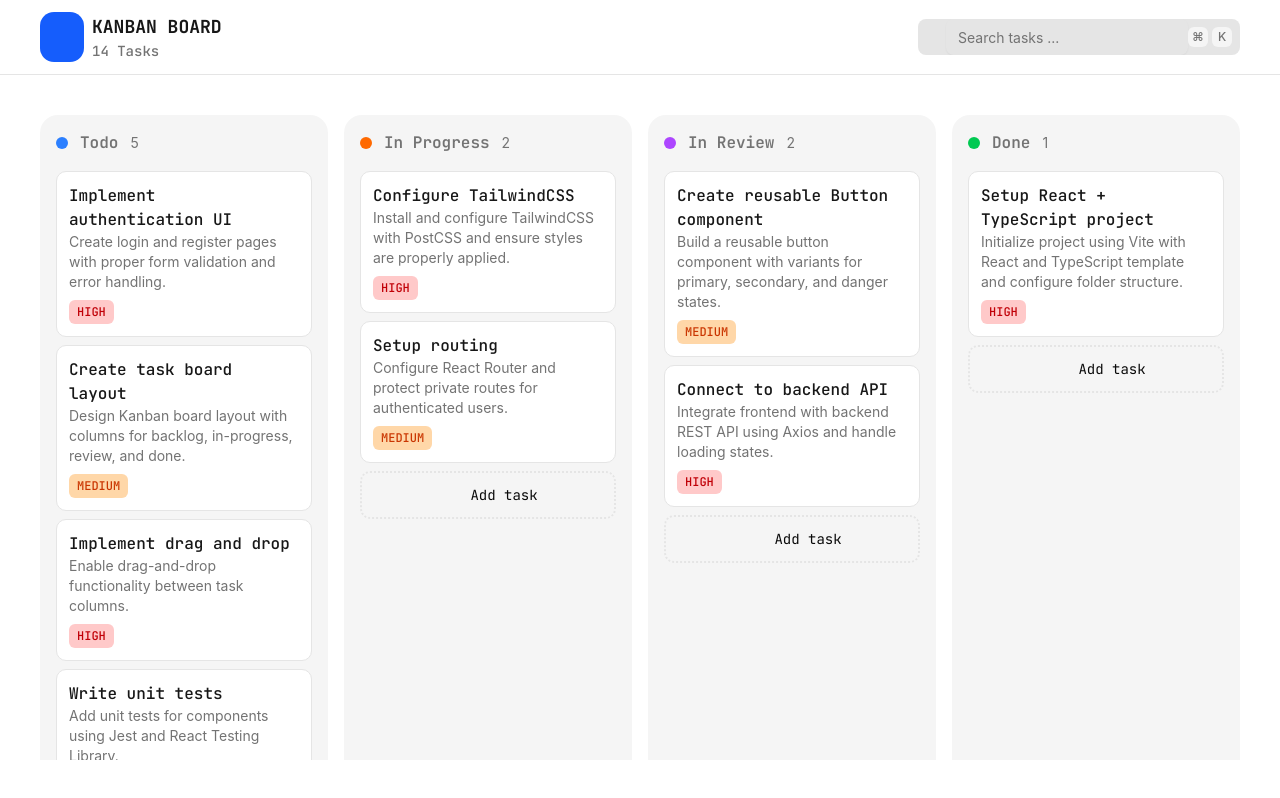
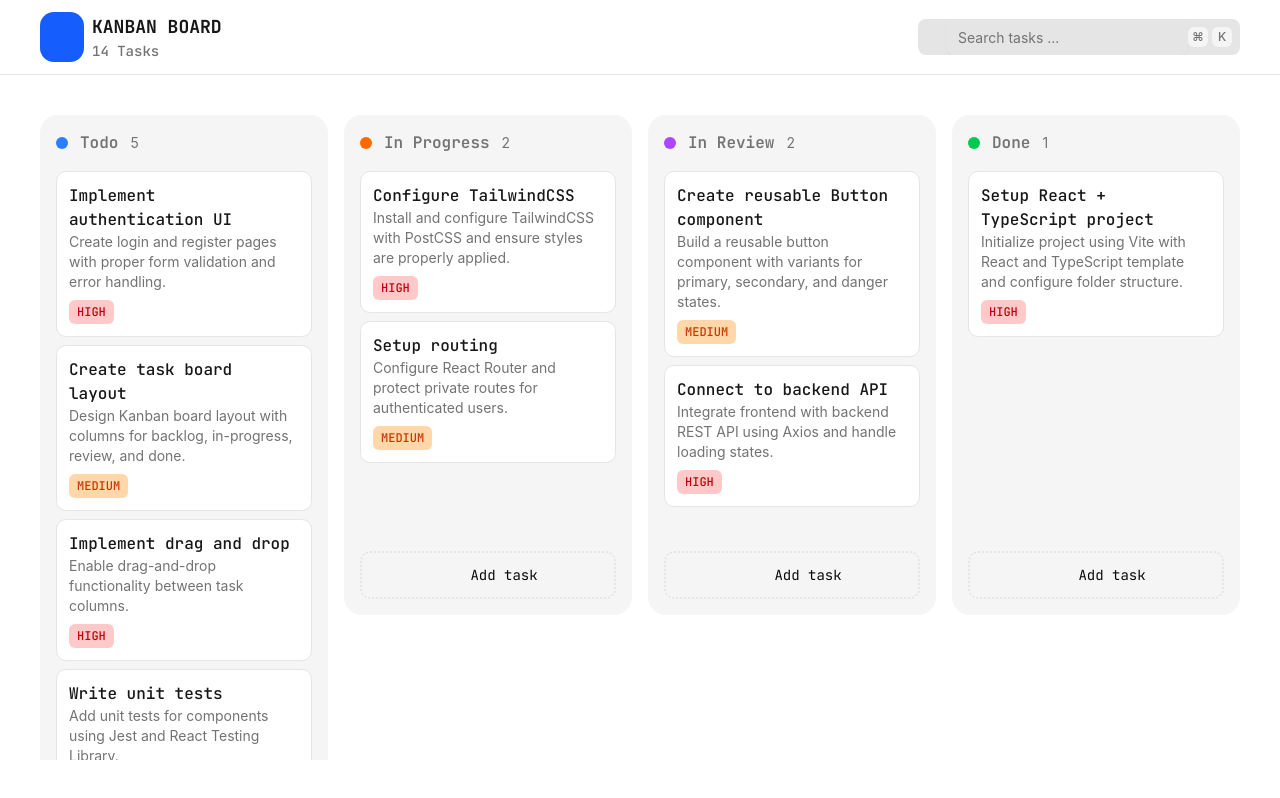
Before and after one commit to MostafaHussien2000/kanban-board, a React (Vite) app: page / in a window 1280 px wide. Built offline with nearby package versions, Linux system fonts and the light colour scheme; data requests are answered from the project's data file; some icons are missing.

Commit message:
implemeted drag and drop functionality

```diff
--- a/package.json
+++ b/package.json
@@ -11,6 +11,9 @@
     "preview": "vite preview"
   },
   "dependencies": {
+    "@dnd-kit/core": "^6.3.1",
+    "@dnd-kit/modifiers": "^9.0.0",
+    "@dnd-kit/sortable": "^10.0.0",
     "@hookform/resolvers": "^5.2.2",
     "@solar-icons/react-perf": "^2.1.0",
     "@tailwindcss/vite": "^4.2.1",
--- a/src/components/project/add-task-form/add-task-form.tsx
+++ b/src/components/project/add-task-form/add-task-form.tsx
@@ -43,15 +43,28 @@ export default function AddTaskForm({ close }: AddTaskFormProps) {
     resolver: zodResolver(taskSchema),
   });
 
-  const { createMutation } = useTasks();
+  const { createMutation, data: tasksData } = useTasks();
 
   const handleFormSubmission = form.handleSubmit((data) => {
-    createMutation.mutate(data as Omit<Task, "id">, {
-      onSuccess: () => {
-        close();
-        form.reset();
+    const tasks = tasksData?.data ?? [];
+    const columnTasks = tasks.filter((t) => t.status === data.status);
+    const maxOrder = columnTasks.reduce(
+      (max, t) => (t.order > max ? t.order : max),
+      0,
+    );
+
+    createMutation.mutate(
+      {
+        ...data,
+        order: maxOrder + 1000,
+      } as Omit<Task, "id">,
+      {
+        onSuccess: () => {
+          close();
+          form.reset();
+        },
       },
-    });
+    );
   });
 
   useEffect(() => {
--- a/src/components/project/kanban-baord/kanban-board.tsx
+++ b/src/components/project/kanban-baord/kanban-board.tsx
@@ -4,15 +4,142 @@ import type { TaskStatus } from "@/types/task";
 import KanbanColumn from "../kanban-column/kanban-column";
 import { useTasks } from "@/hooks/useTasks";
 import AddTaskForm from "../add-task-form/add-task-form";
-import { useState } from "react";
+import { arrayMove } from "@dnd-kit/sortable";
+import { useState, useMemo } from "react";
+import {
+  DndContext,
+  PointerSensor,
+  useSensor,
+  useSensors,
+  type DragEndEvent,
+  DragOverlay,
+  closestCorners,
+  defaultDropAnimationSideEffects,
+  type DragStartEvent,
+  type DragOverEvent,
+} from "@dnd-kit/core";
+import TaskCard from "../task-card/task-card";
+import type { Task } from "@/types/task";
 
 export default function KanbanBoard() {
-  const { data, isLoading, isError } = useTasks();
+  const { data, isLoading, isError, updateMutation } = useTasks();
 
   const [addNewTaskFormTogge, setAddNewTaskFormToggle] =
     useState<boolean>(false);
+  const [activeId, setActiveId] = useState<string | null>(null);
+  const [localTasks, setLocalTasks] = useState<Task[]>([]);
 
-  const tasks = data?.data ?? [];
+  const tasks = useMemo(() => {
+    if (activeId) return localTasks;
+    return (data?.data ?? []).sort((a, b) => a.order - b.order);
+  }, [data?.data, activeId, localTasks]);
+
+  const sensors = useSensors(
+    useSensor(PointerSensor, {
+      activationConstraint: {
+        distance: 0,
+      },
+    }),
+  );
+
+  const handleDragStart = (event: DragStartEvent) => {
+    const currentTasks = (data?.data ?? []).sort((a, b) => a.order - b.order);
+    setLocalTasks(currentTasks);
+    setActiveId(event.active.id as string);
+  };
+
+  const handleDragOver = (event: DragOverEvent) => {
+    const { active, over } = event;
+    if (!over) return;
+
+    const activeId = active.id;
+    const overId = over.id;
+
+    if (activeId === overId) return;
+
+    const activeTask = localTasks.find((t) => t.id === activeId);
+    if (!activeTask) return;
+
+    const overTask = localTasks.find((t) => t.id === overId);
+    const isOverAColumn = (Object.keys(STATUS_CONFIG) as string[]).includes(
+      overId as string,
+    );
+
+    const newStatus = overTask
+      ? overTask.status
+      : isOverAColumn
+        ? (overId as TaskStatus)
+        : null;
+
+    if (!newStatus) return;
+
+    if (activeTask.status !== newStatus) {
+      setLocalTasks((prev) => {
+        const activeIndex = prev.findIndex((t) => t.id === activeId);
+        const overIndex = overTask
+          ? prev.findIndex((t) => t.id === overId)
+          : prev.length;
+
+        const updatedTasks = [...prev];
+        updatedTasks[activeIndex] = { ...activeTask, status: newStatus };
+
+        return arrayMove(updatedTasks, activeIndex, overIndex);
+      });
+    } else if (overTask) {
+      setLocalTasks((prev) => {
+        const activeIndex = prev.findIndex((t) => t.id === activeId);
+        const overIndex = prev.findIndex((t) => t.id === overId);
+        return arrayMove(prev, activeIndex, overIndex);
+      });
+    }
+  };
+
+  const handleDragEnd = (event: DragEndEvent) => {
+    const { over } = event;
+    const currentActiveId = activeId;
+    setActiveId(null);
+    setLocalTasks([]);
+
+    if (!over || !currentActiveId) return;
+
+    const finalActiveTask = localTasks.find((t) => t.id === currentActiveId);
+    if (!finalActiveTask) return;
+
+    // Calculate the final order based on new neighbors in localTasks
+    const columnTasks = localTasks.filter(
+      (t) => t.status === finalActiveTask.status,
+    );
+    const finalIndex = columnTasks.findIndex((t) => t.id === currentActiveId);
+
+    const prevTask = columnTasks[finalIndex - 1];
+    const nextTask = columnTasks[finalIndex + 1];
+
+    let finalOrder = finalActiveTask.order;
+
+    if (!prevTask && !nextTask) {
+      finalOrder = 1000;
+    } else if (!prevTask) {
+      finalOrder = nextTask.order / 2;
+    } else if (!nextTask) {
+      finalOrder = prevTask.order + 1000;
+    } else {
+      finalOrder = (prevTask.order + nextTask.order) / 2;
+    }
+
+    // Always update if it was a cross-column move or order changed
+    const originalTask = data?.data.find((t) => t.id === currentActiveId);
+
+    if (
+      originalTask &&
+      (originalTask.status !== finalActiveTask.status ||
+        Math.abs(originalTask.order - finalOrder) > 0.01)
+    ) {
+      updateMutation.mutate({
+        ...finalActiveTask,
+        order: finalOrder,
+      });
+    }
+  };
 
   if (isError) {
     return (
@@ -25,17 +152,40 @@ export default function KanbanBoard() {
   return (
     <>
       <ScrollArea type="scroll" className="flex-1 h-0 w-full p-10">
-        <div className="flex gap-4">
+        <DndContext
+          sensors={sensors}
+          collisionDetection={closestCorners}
+          onDragStart={handleDragStart}
+          onDragOver={handleDragOver}
+          onDragEnd={handleDragEnd}
+        >
+          <div className="flex gap-4 items-start">
             {(Object.keys(STATUS_CONFIG) as TaskStatus[]).map((statusKey) => (
               <KanbanColumn
                 key={statusKey}
                 statusKey={statusKey}
-              tasks={tasks.filter((task) => task.status === statusKey)}
+                tasks={tasks.filter((task: Task) => task.status === statusKey)}
                 isLoading={isLoading}
                 showForm={() => setAddNewTaskFormToggle(true)}
               />
             ))}
           </div>
+          <DragOverlay
+            dropAnimation={{
+              sideEffects: defaultDropAnimationSideEffects({
+                styles: {
+                  active: {
+                    opacity: "0.5",
+                  },
+                },
+              }),
+            }}
+          >
+            {activeId ? (
+              <TaskCard task={tasks.find((task) => task.id === activeId)!} />
+            ) : null}
+          </DragOverlay>
+        </DndContext>
       </ScrollArea>
       {addNewTaskFormTogge ? (
         <AddTaskForm
--- a/src/components/project/kanban-column/kanban-column.tsx
+++ b/src/components/project/kanban-column/kanban-column.tsx
@@ -3,6 +3,11 @@ import { STATUS_CONFIG } from "@/config/statuses.config";
 import type { Task, TaskStatus } from "@/types/task";
 import TaskCard from "../task-card/task-card";
 import { Icons } from "@/components/ui/icon";
+import {
+  SortableContext,
+  verticalListSortingStrategy,
+} from "@dnd-kit/sortable";
+import { useDroppable } from "@dnd-kit/core";
 
 interface KanbanColumnProps {
   statusKey: TaskStatus;
@@ -18,9 +23,15 @@ export default function KanbanColumn({
   showForm,
 }: KanbanColumnProps) {
   const { label, accent } = STATUS_CONFIG[statusKey];
+  const { setNodeRef } = useDroppable({
+    id: statusKey,
+  });
 
   return (
-    <section className="flex flex-col gap-2 bg-muted rounded-2xl p-4 w-[350px]">
+    <section
+      ref={setNodeRef}
+      className="flex flex-col gap-2 bg-muted rounded-2xl p-4 w-[350px] min-h-[500px]"
+    >
       <div className="flex items-center gap-3">
         {/* Colored accent dot */}
         <div className={cn("w-3 aspect-square rounded-full", accent)} />
@@ -31,7 +42,7 @@ export default function KanbanColumn({
           {isLoading ? "—" : tasks.length}
         </span>
       </div>
-      <div className="grid gap-2 mt-2">
+      <div className="flex-1 flex flex-col gap-2 mt-2">
         {isLoading ? (
           // Skeleton placeholders while fetching
           Array.from({ length: 2 }).map((_, i) => (
@@ -49,13 +60,18 @@ export default function KanbanColumn({
             No tasks
           </p>
         ) : (
-          tasks.map((task) => <TaskCard key={task.id} task={task} />)
+          <SortableContext
+            items={tasks.map((task) => task.id)}
+            strategy={verticalListSortingStrategy}
+          >
+            {tasks.map((task) => (
+              <TaskCard key={task.id} task={task} />
+            ))}
+          </SortableContext>
         )}
-        <div>
+        <div className="mt-auto">
           <button
-            className={
-              "w-full border-2 border-dotted p-3 hover:bg-gray-200 rounded-lg cursor-pointer font-mono text-sm flex items-center justify-center gap-3"
-            }
+            className="w-full border-2 border-dotted p-3 hover:bg-gray-200 rounded-lg cursor-pointer font-mono text-sm flex items-center justify-center gap-3"
             onClick={showForm}
           >
             <Icons.Plus /> Add task
--- a/src/components/project/task-card/task-card.tsx
+++ b/src/components/project/task-card/task-card.tsx
@@ -1,14 +1,46 @@
 import { cn } from "@/lib/utils";
 import { PRIORITY_CONFIG } from "@/config/priorities.config";
 import type { Task, TaskPriority } from "@/types/task";
+import { useSortable } from "@dnd-kit/sortable";
+import { CSS } from "@dnd-kit/utilities";
 
 interface TaskCardProps {
   task: Task;
 }
 
 export default function TaskCard({ task }: TaskCardProps) {
+  const {
+    attributes,
+    listeners,
+    setNodeRef,
+    transform,
+    transition,
+    isDragging,
+  } = useSortable({ id: task.id });
+
+  const style = {
+    transform: CSS.Transform.toString(transform),
+    transition,
+  };
+
+  if (isDragging) {
+    return (
+      <div
+        ref={setNodeRef}
+        style={style}
+        className="bg-card/50 border border-border rounded-lg p-3 opacity-0"
+      />
+    );
+  }
+
   return (
-    <div className="bg-card border border-border rounded-lg p-3">
+    <div
+      ref={setNodeRef}
+      style={style}
+      {...attributes}
+      {...listeners}
+      className="bg-card border border-border rounded-lg p-3"
+    >
       <h5 className="text-md font-medium text-primary font-mono">
         {task.title}
       </h5>
--- a/src/types/task.ts
+++ b/src/types/task.ts
@@ -8,4 +8,5 @@ export interface Task {
   description: string;
   status: import("@/config/statuses.config").TaskStatus;
   priority: import("@/config/priorities.config").TaskPriority;
+  order: number;
 }
```
Also changed, not shown: 1 other file (tests, documents, lock files or other folders). Lines whose indentation alone changed are shown as unchanged.
